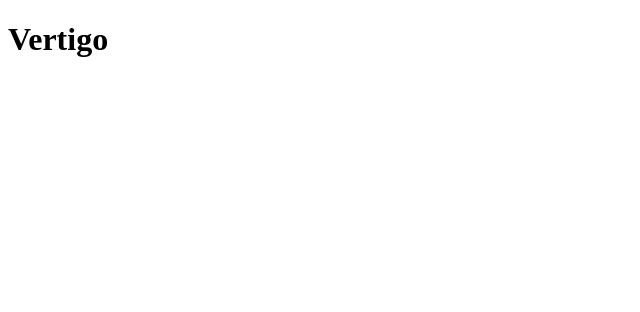
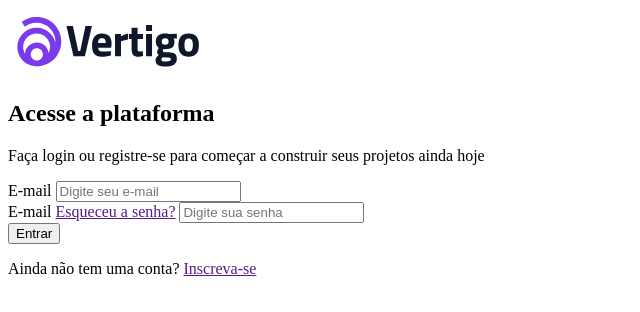
Before and after one commit to Rheuel/projeto_vertigo, a plain HTML site: page index.html in a window 1280 px wide. Shown: the whole page, without its empty margins (0-640 px from the left). Drawn offline with Linux system fonts and the light colour scheme.

Commit message:
atualização - HTML terminado

```diff
--- a/index.html
+++ b/index.html
@@ -7,6 +7,36 @@
     <title>Vertigo</title>
 </head>
 <body>
-    <h1>Vertigo</h1>
+    <header>
+        <img src="./imagens/logo.svg" alt="">
+    </header>
+
+    <main>
+        <section class="descricao">
+            <h1>Acesse a plataforma</h1>
+
+            <p>Faça login ou registre-se para começar a construir seus projetos ainda hoje</p>
+        </section>
+
+        <section class="login">
+            <form action="">
+                <div class="inputs-box">
+                    <label for="email">E-mail</label>
+                    <input type="email" placeholder="Digite seu e-mail" id="email">
+                </div>
+                <div class="inputs-box">
+                    <label for="senha">E-mail</label>
+                    <a href="">Esqueceu a senha?</a>
+                    <input type="password" placeholder="Digite sua senha" id="senha">
+                </div>
+
+                <button>Entrar</button>
+            </form>
+
+            <p>
+                Ainda não tem uma conta? <a href="">Inscreva-se</a>
+            </p>
+        </section>
+    </main>
 </body>
 </html>
```
